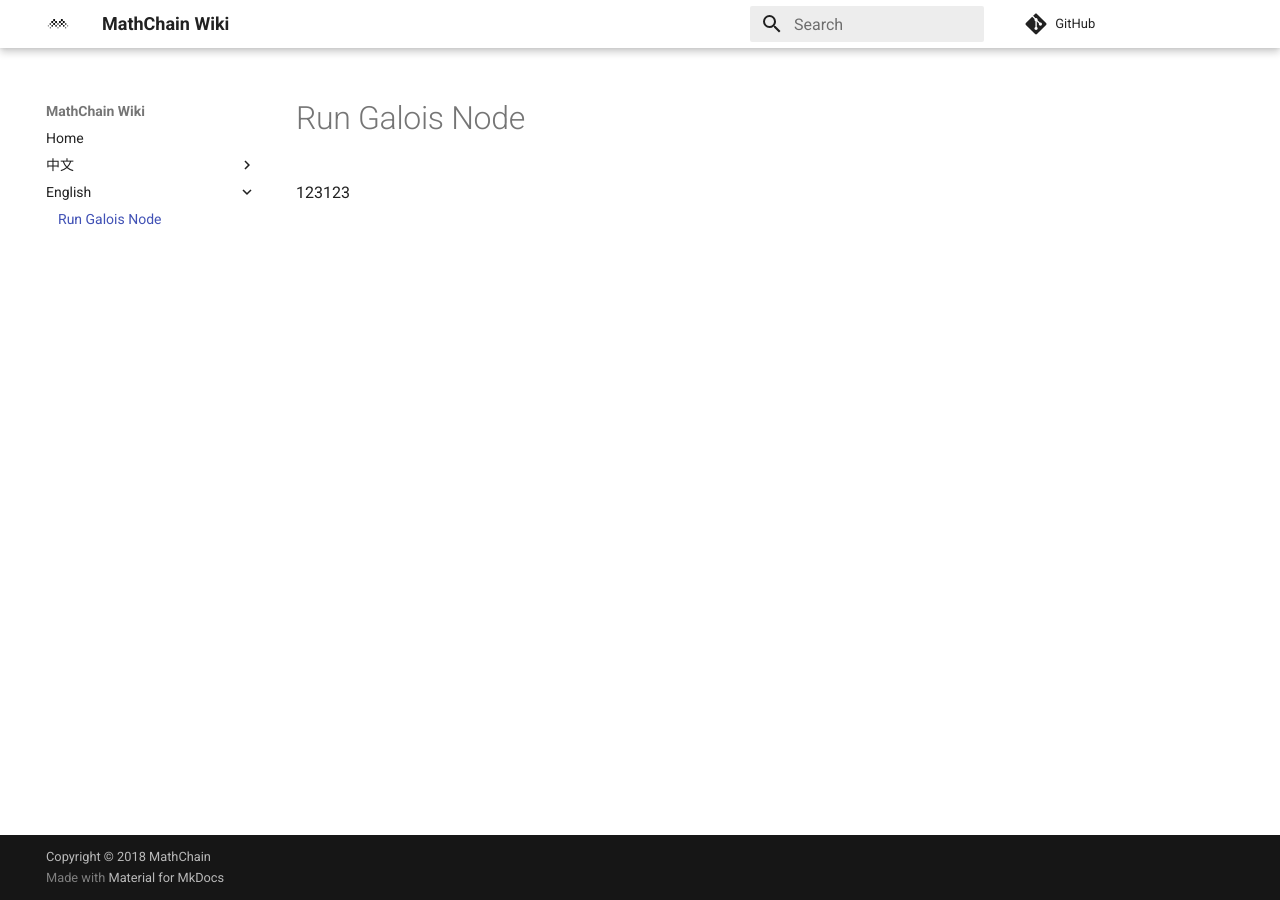
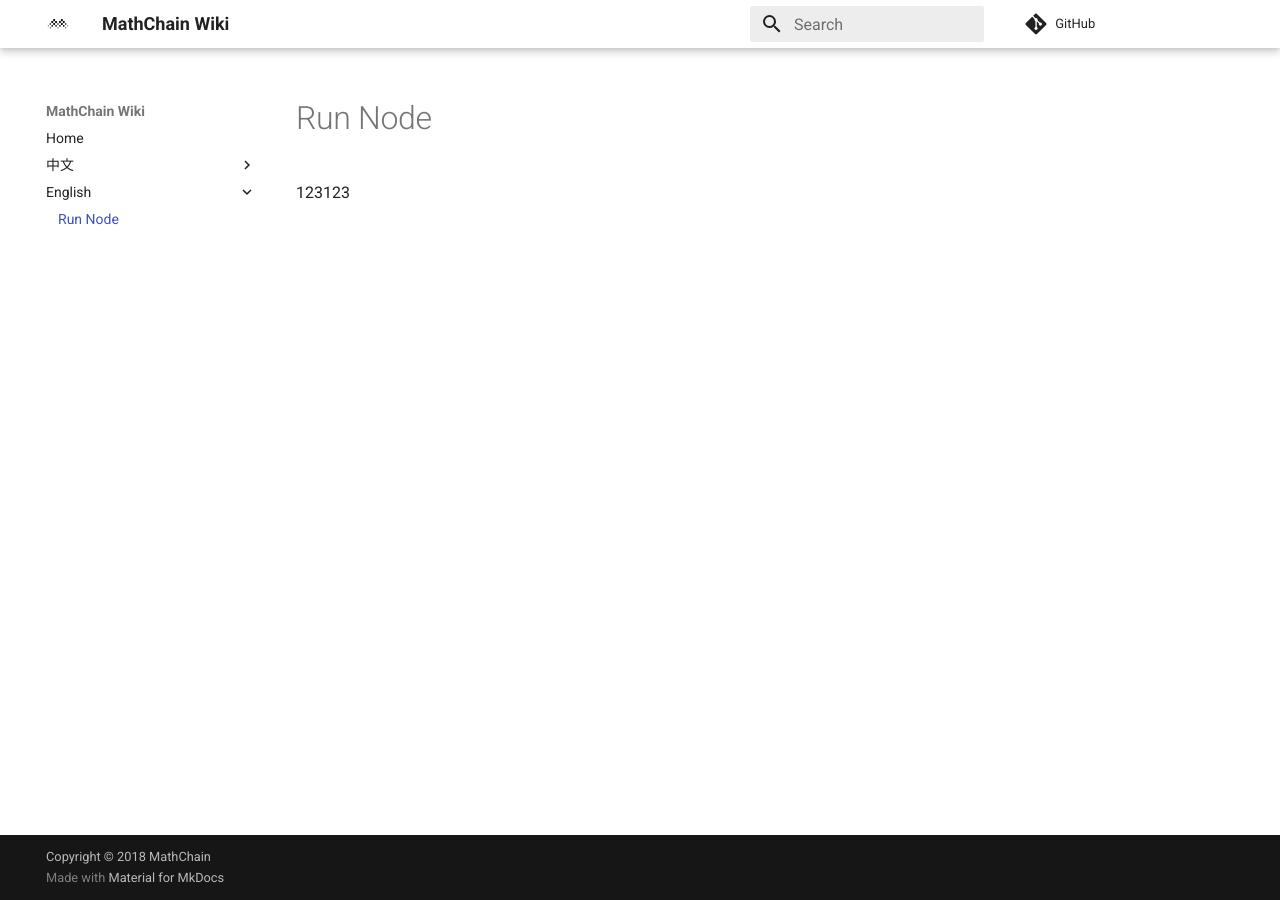
Before and after one commit to mathwallet/docs.mathchain.org, an MkDocs documentation site: the page built from docs/en/tut_run_node_en.md, in a window 1280 px wide. Built offline with MkDocs 1.6.1 and Material for MkDocs 9.7.7, drawn with Linux system fonts in a browser that asks for light colours; comment, search, counter and statistics services are not loaded.

Commit message:
Update mkdocs.yml

```diff
--- a/mkdocs.yml
+++ b/mkdocs.yml
@@ -13,10 +13,10 @@
     - Home: index.md
     - 中文:
       - '通证': cn/token_cn.md
-      - '创建地址': cn/tut_create_address_cn.md
+      - '创建地址': cn/tut_create_account_cn.md
       - '运行节点': cn/tut_run_node_cn.md
     - English:
-      - 'Run Galois Node': en/tut_run_node_en.md
+      - 'Run Node': en/tut_run_node_en.md
 
 plugins:
     - search
```
